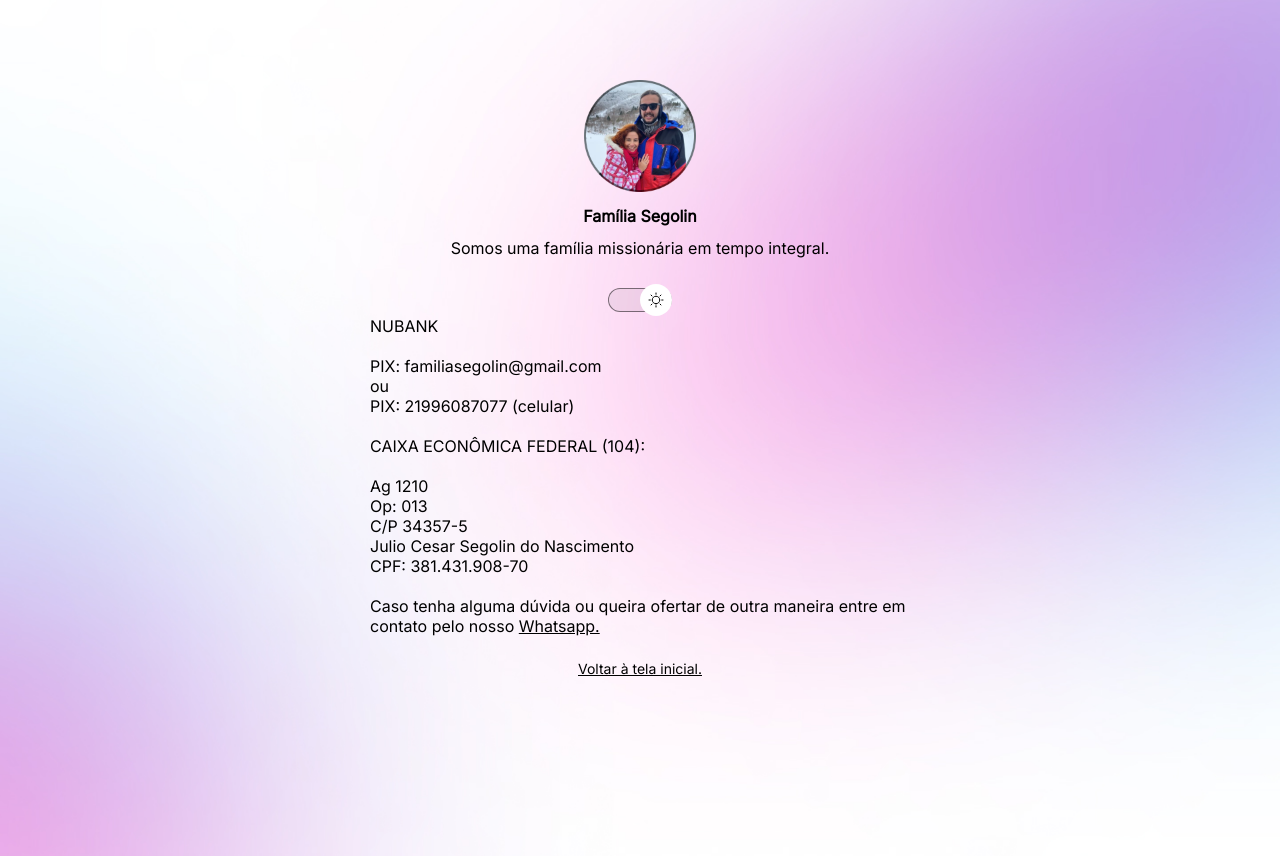
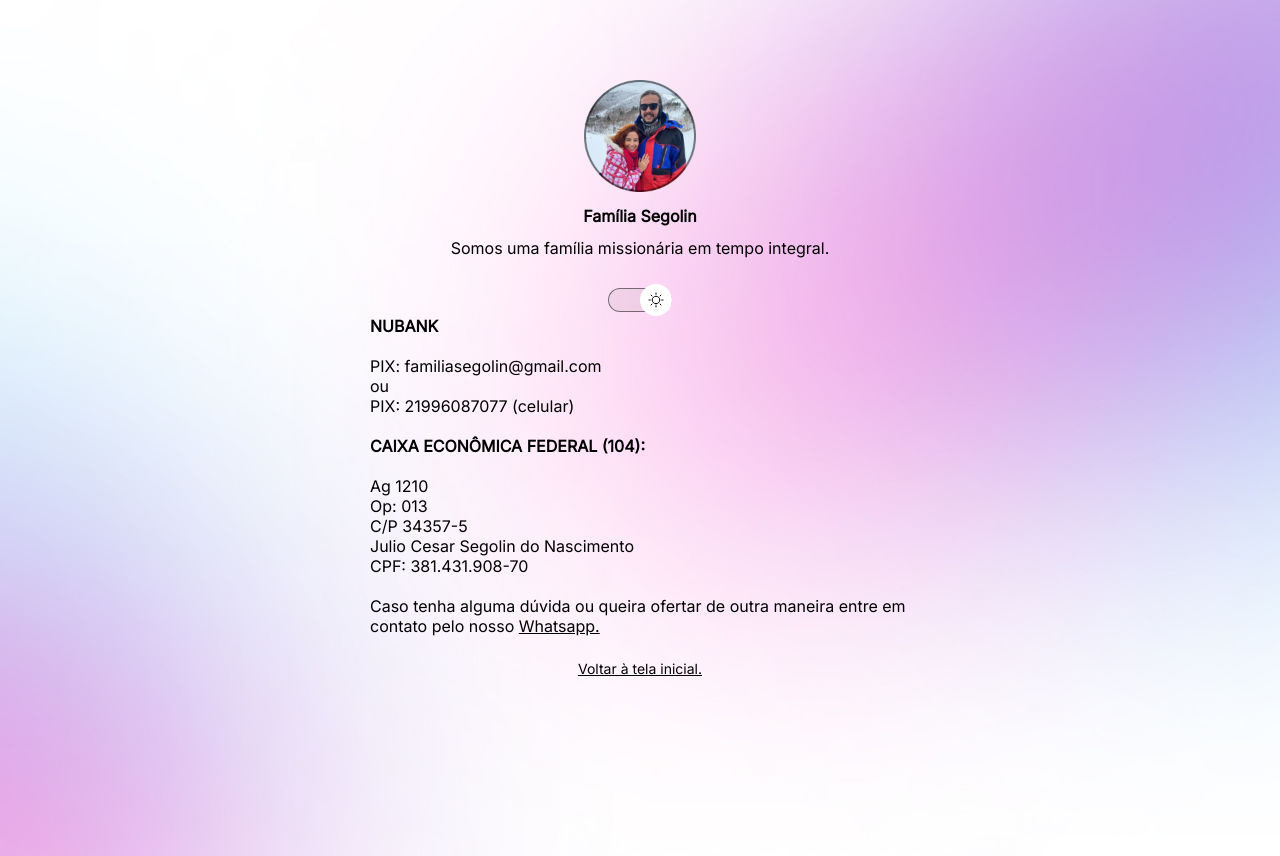
Before and after one commit to familiasegolin/missao, a plain HTML site: page oferte.html in a window 1280 px wide. Drawn offline with nearby package versions, Linux system fonts and the light colour scheme.

Commit message:
Update oferte.html

```diff
--- a/oferte.html
+++ b/oferte.html
@@ -33,13 +33,13 @@
         <span></span>
       </div>
       <div>
-        <p>NUBANK</p>
+        <p><b>NUBANK</b></p>
         <br />
         <p>PIX: familiasegolin@gmail.com</p>
         <p>ou</p>
         <p>PIX: 21996087077 (celular)</p>
         <br />
-        <p>CAIXA ECONÔMICA FEDERAL (104):</p>
+        <p><b>CAIXA ECONÔMICA FEDERAL (104):</b></p>
         <br />
         <p>Ag 1210</p>
         <p>Op: 013</p>
```
